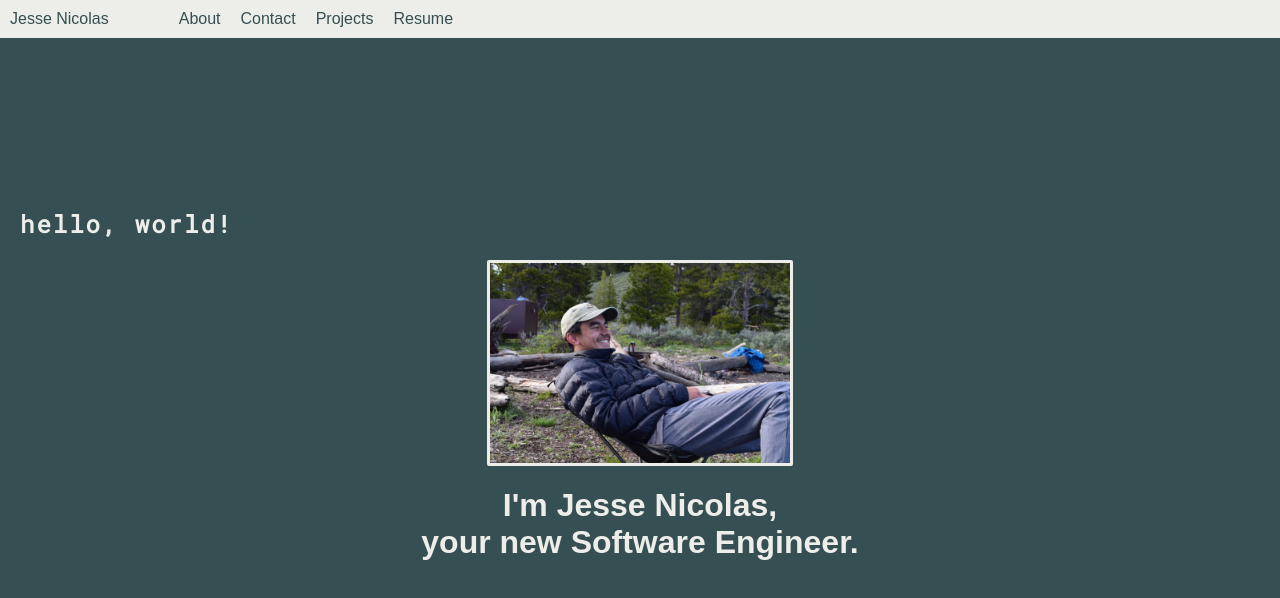
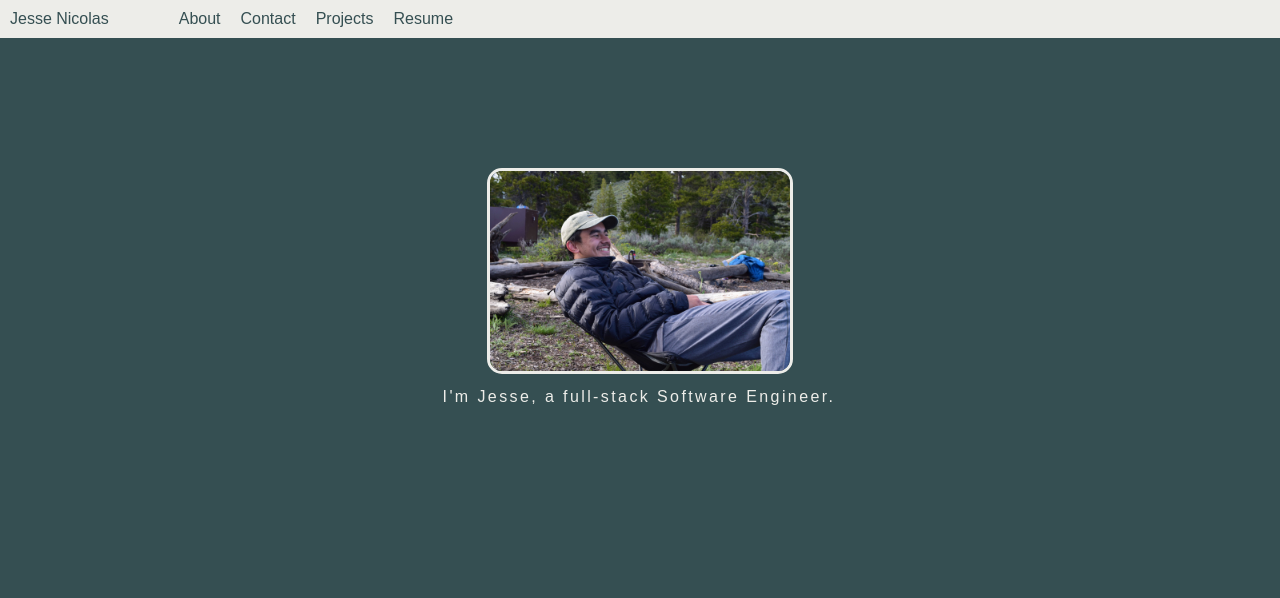
Before and after one commit to Jesse-Nicolas/portfolio-lab, a React (Create React App) app: page /home in a window 1280 px wide. Shown: the top 598 px of the page. Built offline with nearby package versions, Linux system fonts and the light colour scheme; a web font is replaced by a local one.

Commit message:
animated homepage message

```diff
--- a/src/pages/About.jsx
+++ b/src/pages/About.jsx
@@ -1,6 +1,5 @@
 import '../styles/about.css'
 import winery from '../assets/winery.jpg'
-import truck from '../assets/truck.jpg'
 import tahoe from '../assets/tahoe.jpg'
 
 const About = () => {
--- a/src/pages/Home.jsx
+++ b/src/pages/Home.jsx
@@ -5,9 +5,10 @@ const Home = () => {
   return (
     <>
       <div className='page-content'>
-        <h2 id='greeting'>hello, world!</h2>
-        <img src={reclining} alt="reclining in yellowstone" />
-        <h1 id='intro'>I'm Jesse Nicolas, <br />your new Software Engineer.</h1>
+        <div id='intro'>
+          <img src={reclining} alt="reclining in yellowstone" />
+          <p className="typewriter">I'm Jesse, a full-stack Software Engineer.</p>
+        </div>
       </div>
     </>
   );
--- a/src/styles/home.css
+++ b/src/styles/home.css
@@ -1,21 +1,43 @@
 img {
   height: 200px;
   width: 300px;
-  border-radius: 2px;
+  border-radius: 15px;
   border: 3px solid #edede9;
 }
 
 .page-content {
-  margin-top: 150px;
+  margin-top: 100px;
   display: flex;
   flex-direction: column;
   align-items: center;
 }
 
-#greeting {
-  align-self: flex-start;
-  margin-left: 20px;
-  font-family: 'Roboto Mono', monospace;
-  letter-spacing: 2px;
+#intro p {
+  padding: 10px;
+}
 
+#intro {
+  padding: 30px;
+  letter-spacing: 1.5px;
 }
+
+.typewriter {
+  overflow: hidden; /* Ensures the content is not revealed until the animation */
+  border-right: .15em solid #edede9; /* The typwriter cursor */
+  white-space: nowrap; /* Keeps the content on a single line */
+  margin: 0 auto; /* Gives that scrolling effect as the typing happens */
+  letter-spacing: .15em; /* Adjust as needed */
+  animation:
+    typing 3.5s steps(40, end),
+    blink-caret .75s step-end infinite;
+}
+/* The typing effect */
+@keyframes typing {
+  from { width: 0 }
+  to { width: 100% }
+}
+/* The typewriter cursor effect */
+@keyframes blink-caret {
+  from, to { border-color: transparent }
+  50% { border-color: #edede9; }
+}
```
